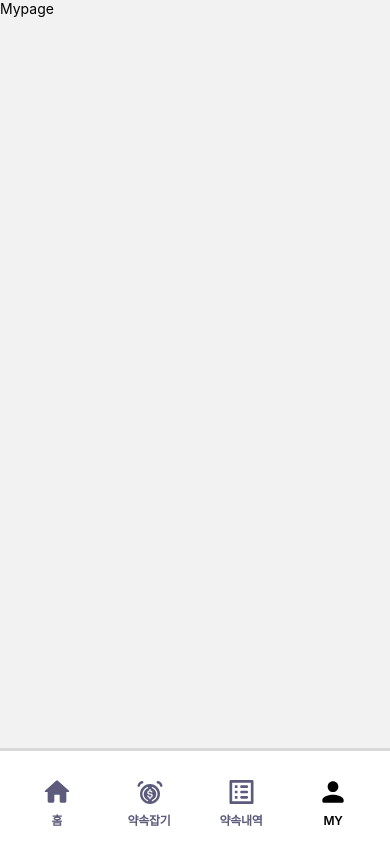
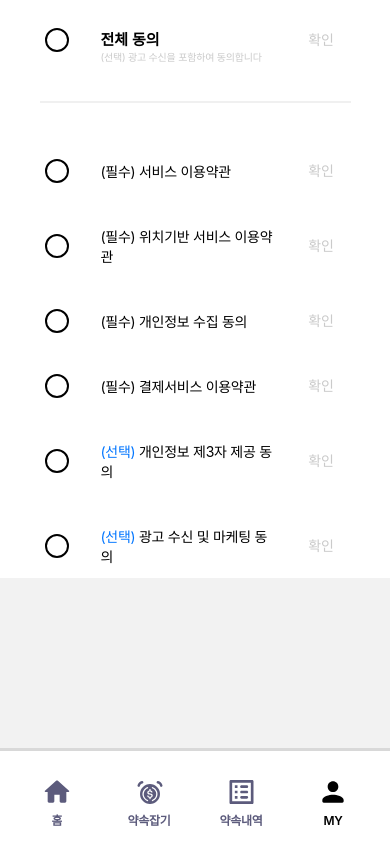
Before and after one commit to 5th-NE-O-RDINARY/Frontend, a React Native app: screen /MY in a window 390 px wide. Built offline with nearby package versions, Linux system fonts and the light colour scheme.

Commit message:
Feat: 약관 화면 구성

```diff
--- a/src/libs/store/user.ts
+++ b/src/libs/store/user.ts
@@ -1,8 +1,8 @@
-import { atom } from "recoil";
+import { atom } from 'recoil';
 
 const initialState = {};
 
 export const userState = atom({
-  key: "userState",
+  key: 'userState',
   default: initialState,
 });
--- a/src/screens/Tab/Mypage.tsx
+++ b/src/screens/Tab/Mypage.tsx
@@ -1,9 +1,12 @@
-import { View, Text } from 'react-native';
+import { View, Text, SafeAreaView } from 'react-native';
+import Terms from '../Terms/Terms';
 const Mypage = () => {
   return (
-    <View>
-      <Text>Mypage</Text>
-    </View>
+    <SafeAreaView>
+      <View>
+        <Terms />
+      </View>
+    </SafeAreaView>
   );
 };
 
--- /dev/null
+++ b/src/screens/Terms/Terms.tsx
@@ -0,0 +1,223 @@
+import React, { useState } from 'react';
+import { View } from 'react-native';
+import styled from 'styled-components/native';
+
+const RadioButtonGroup = () => {
+  const [selectedOptions, setSelectedOptions] = useState([]);
+
+  const handleOptionSelect = (option) => {
+    if (selectedOptions.includes(option)) {
+      setSelectedOptions((prevOptions) =>
+        prevOptions.filter((item) => item !== option),
+      );
+    } else {
+      setSelectedOptions((prevOptions) => [...prevOptions, option]);
+    }
+  };
+
+  const isOptionSelected = (option) => {
+    return selectedOptions.includes(option);
+  };
+
+  return (
+    <Container>
+      <Box>
+        <RadioButton
+          onPress={() => handleOptionSelect('option')}
+          selected={isOptionSelected('option')}
+        >
+          <RadioInner selected={isOptionSelected('option')}>
+            {isOptionSelected('option') && <RadioInnerSelected />}
+          </RadioInner>
+          <SelectAllWrapper>
+            <SelectAll>전체 동의</SelectAll>
+            <Description>(선택) 광고 수신을 포함하여 동의합니다</Description>
+          </SelectAllWrapper>
+        </RadioButton>
+        <Check>확인</Check>
+      </Box>
+
+      <Hr />
+
+      <Box>
+        <RadioButton
+          onPress={() => handleOptionSelect('option1')}
+          selected={isOptionSelected('option1')}
+        >
+          <RadioInner selected={isOptionSelected('option1')}>
+            {isOptionSelected('option1') && <RadioInnerSelected />}
+          </RadioInner>
+          <LabelText>(필수) 서비스 이용약관</LabelText>
+        </RadioButton>
+        <Check>확인</Check>
+      </Box>
+
+      <Box>
+        <RadioButton
+          onPress={() => handleOptionSelect('option2')}
+          selected={isOptionSelected('option2')}
+        >
+          <RadioInner selected={isOptionSelected('option2')}>
+            {isOptionSelected('option2') && <RadioInnerSelected />}
+          </RadioInner>
+          <LabelText>(필수) 위치기반 서비스 이용약관</LabelText>
+        </RadioButton>
+        <Check>확인</Check>
+      </Box>
+
+      <Box>
+        <RadioButton
+          onPress={() => handleOptionSelect('option3')}
+          selected={isOptionSelected('option3')}
+        >
+          <RadioInner selected={isOptionSelected('option3')}>
+            {isOptionSelected('option3') && <RadioInnerSelected />}
+          </RadioInner>
+          <LabelText>(필수) 개인정보 수집 동의</LabelText>
+        </RadioButton>
+        <Check>확인</Check>
+      </Box>
+
+      <Box>
+        <RadioButton
+          onPress={() => handleOptionSelect('option4')}
+          selected={isOptionSelected('option4')}
+        >
+          <RadioInner selected={isOptionSelected('option4')}>
+            {isOptionSelected('option4') && <RadioInnerSelected />}
+          </RadioInner>
+          <LabelText>(필수) 결제서비스 이용약관</LabelText>
+        </RadioButton>
+        <Check>확인</Check>
+      </Box>
+
+      <Box>
+        <RadioButton
+          onPress={() => handleOptionSelect('option5')}
+          selected={isOptionSelected('option5')}
+        >
+          <RadioInner selected={isOptionSelected('option5')}>
+            {isOptionSelected('option5') && <RadioInnerSelected />}
+          </RadioInner>
+          <LabelText>
+            <SelectOption>(선택) </SelectOption>개인정보 제3자 제공 동의
+          </LabelText>
+        </RadioButton>
+        <Check>확인</Check>
+      </Box>
+
+      <Box>
+        <RadioButton
+          onPress={() => handleOptionSelect('option6')}
+          selected={isOptionSelected('option6')}
+        >
+          <RadioInner selected={isOptionSelected('option6')}>
+            {isOptionSelected('option6') && <RadioInnerSelected />}
+          </RadioInner>
+          <LabelText>
+            <SelectOption>(선택) </SelectOption>광고 수신 및 마케팅 동의
+          </LabelText>
+        </RadioButton>
+        <Check>확인</Check>
+      </Box>
+    </Container>
+  );
+};
+
+const Container = styled.View`
+  flex-direction: column;
+  align-items: flex-start;
+  padding-top: 25px;
+
+  background-color: white;
+
+  gap: 21px;
+`;
+
+const Hr = styled.View`
+  width: 311px;
+  height: 1px;
+  flex-shrink: 0;
+  margin: 25px auto;
+
+  border: 1px solid #f0f0f0;
+`;
+
+const Box = styled.View`
+  flex-direction: row;
+  justify-content: space-between;
+  align-items: center;
+  width: 301px;
+  margin: 0 auto;
+`;
+
+const RadioButton = styled.TouchableOpacity`
+  flex-direction: row;
+  align-items: center;
+`;
+
+const RadioInner = styled.View`
+  width: 24px;
+  height: 24px;
+  border-radius: 14px;
+  border-width: 2px;
+  border-color: black;
+  margin-right: 8px;
+  justify-content: center;
+  align-items: center;
+  ${({ selected }) => selected && 'border-color: black;'}
+`;
+
+const RadioInnerSelected = styled.View`
+  width: 12px;
+  height: 12px;
+  border-radius: 10px;
+  background-color: black;
+`;
+
+const SelectAllWrapper = styled.View`
+  width: 199px;
+  padding-left: 12px;
+  margin-left: 12px;
+
+  flex-direction: column;
+  height: 30px;
+  align-items: flex-start;
+  padding-top: 3px;
+`;
+
+const SelectAll = styled.Text`
+  font-size: 15px;
+  font-weight: 600;
+`;
+
+const LabelText = styled.Text`
+  width: 199px;
+  padding: 12px;
+  margin-left: 12px;
+
+  font-size: 14px;
+  letter-spacing: -0.28px;
+`;
+
+const SelectOption = styled.Text`
+  color: #0075ff;
+`;
+
+const Description = styled.Text`
+  color: #cacaca;
+  font-size: 10px;
+  letter-spacing: -0.2px;
+`;
+
+const Check = styled.Text`
+  justify-content: flex-end;
+  margin-right: 12px;
+
+  color: #cacaca;
+  font-size: 14px;
+  line-height: 18px; /* 128.571% */
+  letter-spacing: -0.28px;
+`;
+
+export default RadioButtonGroup;
```
Also changed, not shown: 1 other file (tests, documents, lock files or other folders).
